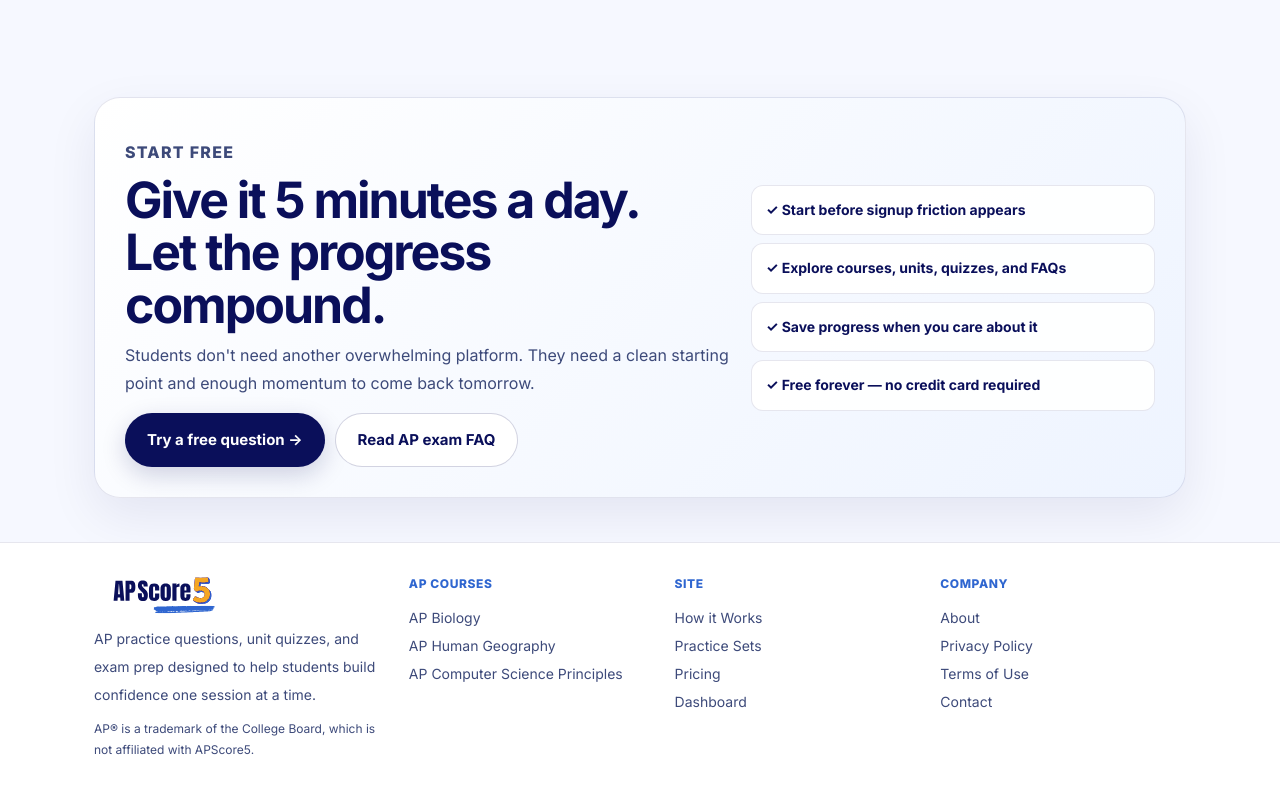
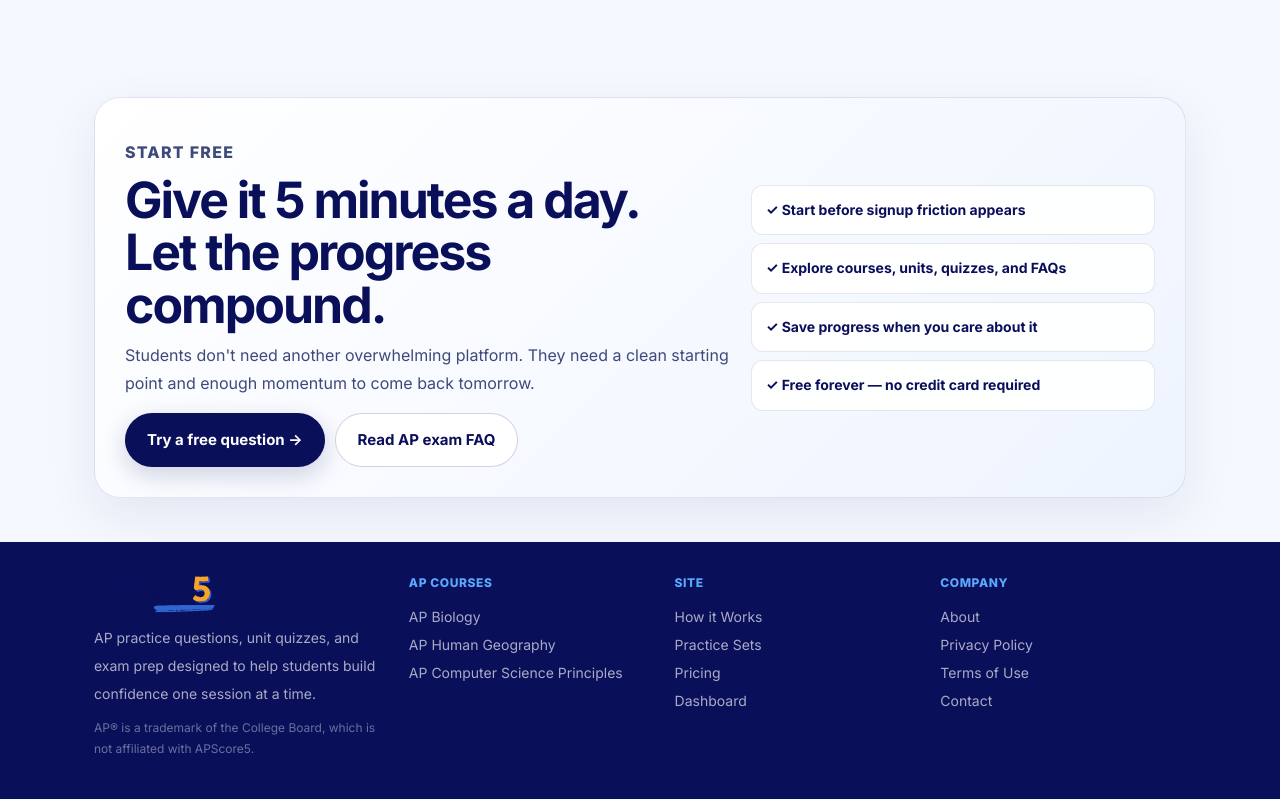
Before and after one commit to ap461/apscore5, a Next.js app: page / in a window 1280 px wide. Shown: the part 2351-3151 px from the top of the page. Built offline with nearby package versions, Linux system fonts and the light colour scheme.

Commit message:
feat: dark navy footer with white text

```diff
--- a/app/globals.css
+++ b/app/globals.css
@@ -102,13 +102,13 @@ h2{font-size:clamp(30px,4.5vw,50px);line-height:1.05;letter-spacing:-.04em;color
 .cta-btns{display:flex;flex-wrap:wrap;gap:10px;margin-top:16px}
 .cpoints{display:grid;gap:8px}
 .cp{padding:12px 14px;background:rgba(255,255,255,.92);border:1px solid var(--border);border-radius:12px;font-size:14px;font-weight:700;color:var(--navy)}
-footer{padding:30px 0 40px;border-top:1px solid var(--border);background:#fff}
+footer{padding:30px 0 40px;border-top:none;background:var(--navy)}
 .footer-inner{display:grid;grid-template-columns:1.2fr 1fr 1fr 1fr;gap:20px}
 .footer-logo{height:42px;width:auto;margin-bottom:10px;display:block}
-footer h4{font-size:12px;font-weight:800;letter-spacing:.05em;text-transform:uppercase;color:var(--blue);margin-bottom:10px}
-footer a,footer p{display:block;font-size:14px;line-height:2;color:var(--muted)}
-footer a:hover{color:var(--navy)}
-.disc{font-size:12px;color:var(--muted);margin-top:10px;line-height:1.7}
+footer h4{font-size:12px;font-weight:800;letter-spacing:.05em;text-transform:uppercase;color:var(--lb);margin-bottom:10px}
+footer a,footer p{display:block;font-size:14px;line-height:2;color:rgba(255,255,255,.65)}
+footer a:hover{color:#fff}
+.disc{font-size:12px;color:rgba(255,255,255,.4);margin-top:10px;line-height:1.7}
 .sr-only{position:absolute;width:1px;height:1px;padding:0;margin:-1px;overflow:hidden;clip:rect(0,0,0,0);white-space:nowrap;border-width:0}
 @media(max-width:900px){.footer-inner{grid-template-columns:1fr 1fr;gap:24px}.grid3{grid-template-columns:1fr 1fr}.cta-box{grid-template-columns:1fr}.nl-box{grid-template-columns:1fr}}
 @media(max-width:768px){.container{padding:0 16px}.nav{height:64px;gap:12px}.brand-logo{height:40px}.nav-links{display:none}.nav-login{display:none}.btn{padding:10px 16px;font-size:13px}.hero{padding:32px 0 28px}.hero-inner{grid-template-columns:1fr;gap:28px}h1{font-size:clamp(32px,8vw,48px);line-height:1.05}.sub{font-size:16px;margin-bottom:20px}.hbtns{gap:10px}.hbtns .btn{flex:1;justify-content:center}.stats-inner{gap:0}.stat{padding:8px 16px;width:50%;border-right:none;border-bottom:1px solid rgba(255,255,255,.12)}.stat:nth-child(odd){border-right:1px solid rgba(255,255,255,.12)}.stat:nth-child(3),.stat:nth-child(4){border-bottom:none}.grid3{grid-template-columns:1fr}.footer-inner{grid-template-columns:1fr 1fr}h2{font-size:clamp(26px,6vw,40px)}}
```
